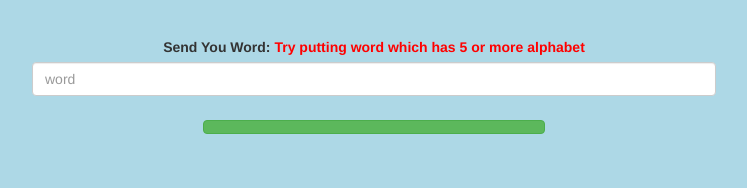
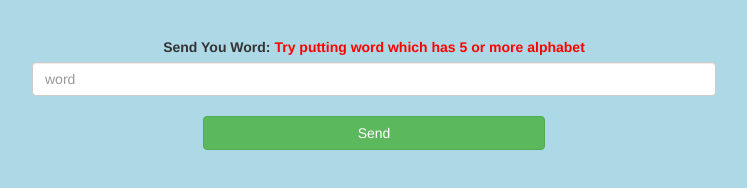
Before and after one commit to Aarav-Kartik/Practice-Activity, a plain HTML site: page game_page.html in a window 1280 px wide. Shown: the part 156-344 px from the top of the page, without its empty margins (266-1013 px from the left). Drawn offline with nearby package versions, Linux system fonts and the light colour scheme.

Commit message:
Add files via upload

```diff
--- a/game_page.html
+++ b/game_page.html
@@ -29,7 +29,7 @@
 		</label>
 		<input type="text" id="word" class="form-control" placeholder="word">
 		<br>
-		<button onclick="send()" class="btn btn-success" style="width: 30%;"></button>
+		<button onclick="send()" class="btn btn-success" style="width: 30%;">Send</button>
 	</center>
 </div>
 
```
